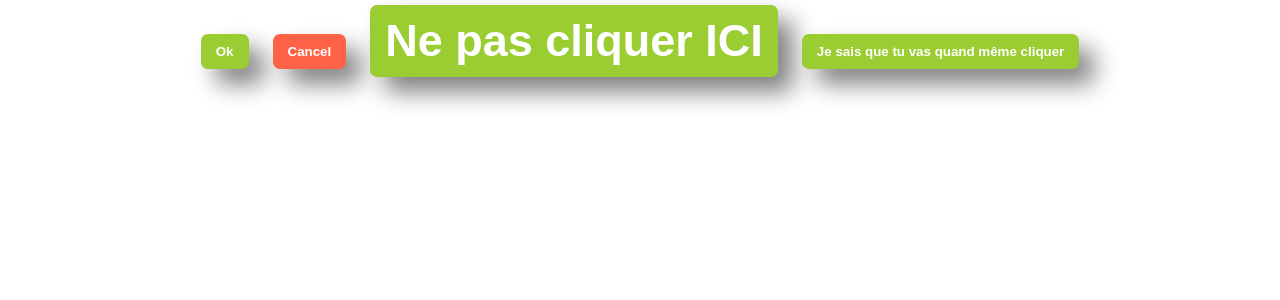
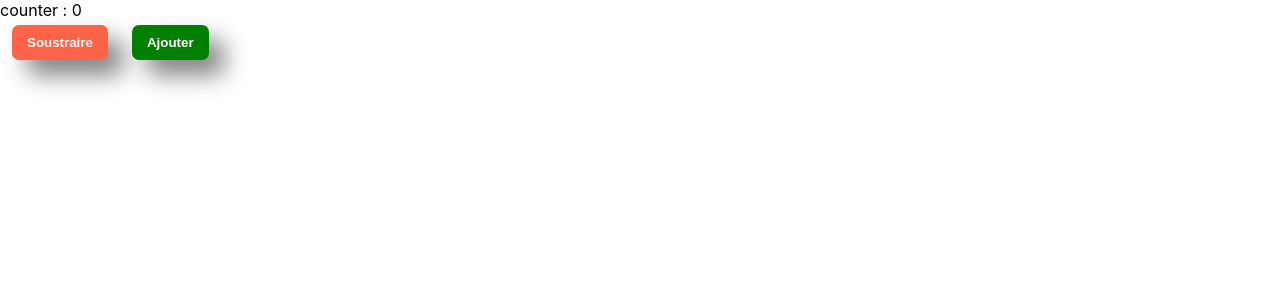
Before and after one commit to emmlan49/2021_11_17_tjs, a React (Create React App) app: page / in a window 1280 px wide. Shown: the top 300 px of the page. Built offline with nearby package versions, Linux system fonts and the light colour scheme.

Commit message:
gestion cycle de vie par class

```diff
--- a/src/App/App.js
+++ b/src/App/App.js
@@ -1,31 +1,50 @@
 import React from "react";
-// import logo from './logo.svg';
-
-import "./App.css";
 import Button from "./components/Button/Button";
 
-function App() {
+class App extends React.Component {
+  constructor(props) {
+    super(props);
+    this.state = { counter: 0, value2: 0 };
+  }
+
+  /**
+   * fonction appelée après le dernier rendu du composant
+   */
+  componentDidUpdate() {
+    //console.log(arguments); // affiche les arguments reçus en paramètre
+
+    // Bonus : avec style dans la console
+    console.log(
+      "%c%s",
+      "font-size:42px;color:red;",
+      "le changement est prêt et effectif : " + this.state.counter
+    ); // affiche les arguments reçus
+  }
+
+  render() {
     return (
       <div className="App">
-      <Button text="Ok" onButtonClicked={(arg) => {}} />
+        counter : {this.state.counter}
+        <br />
         <Button
-        text="Cancel"
-        onButtonClicked={(arg) => {
-          console.log("Clic sur le bouton OK");
+          text="Soustraire"
+          onButtonClicked={() => {
+            this.setState({ counter: this.state.counter - 1 });
+            console.log(this.state);
           }}
           bgColor="tomato"
         />
         <Button
-        text="Ne pas cliquer ICI"
-        onButtonClicked={(arg) => {}}
-        style={{ fontSize: "45px" }} // déverse du style
-      />
-      <Button
-        text="Je sais que tu vas quand même cliquer"
-        onButtonClicked={(arg) => {}}
+          text="Ajouter"
+          onButtonClicked={() => {
+            this.setState({ counter: this.state.counter + 1 });
+            console.log(this.state);
+          }}
+          bgColor="green"
         />
       </div>
     );
   }
+}
 
 export default App;
--- a/src/App/components/Button/Button.js
+++ b/src/App/components/Button/Button.js
@@ -1,4 +1,4 @@
-import React from "react";
+import React, { useState } from "react";
 import PropTypes from "prop-types";
 
 /**
@@ -12,16 +12,30 @@ import style from "./Button.module.css";
  * @returns component render
  */
 const Button = (props) => {
+  const [clicked, setClicked] = useState({
+    state: false,
+    autreValue: "Demo bouton",
+  });
+
   return (
     <button
-      // appel du module CSS via la propriété style
-      className={style.Button}
+      /**
+      appel du module CSS via la propriété style
+
+      remarque :
+      condition ternaire : au clic / déclic, on applique le CSS dynamiquement
+       */
+      className={`${style.Button}${clicked.state ? " " + style.clicked : ""}`}
       style={{
         backgroundColor: props.bgColor,
         color: props.color,
         ...props.style, // style déversé par le parent. en dernière position pour être prioritaire
       }}
       onClick={(evt) => {
+        setClicked({ ...clicked, state: true });
+        setTimeout(() => {
+          setClicked({ ...clicked, state: false });
+        }, 300);
         // évènement géré par le composant, donc pas renvoyé au parent
         props.onButtonClicked();
       }}
--- a/src/App/components/Button/Button.module.css
+++ b/src/App/components/Button/Button.module.css
@@ -11,3 +11,7 @@
 .Button:hover {
   box-shadow: 10px 10px 25px grey;
 }
+.clicked {
+  box-shadow: 5px 5px 25px grey !important;
+  border: 1px solid gray;
+}
```
Lines whose indentation alone changed are shown as unchanged.
